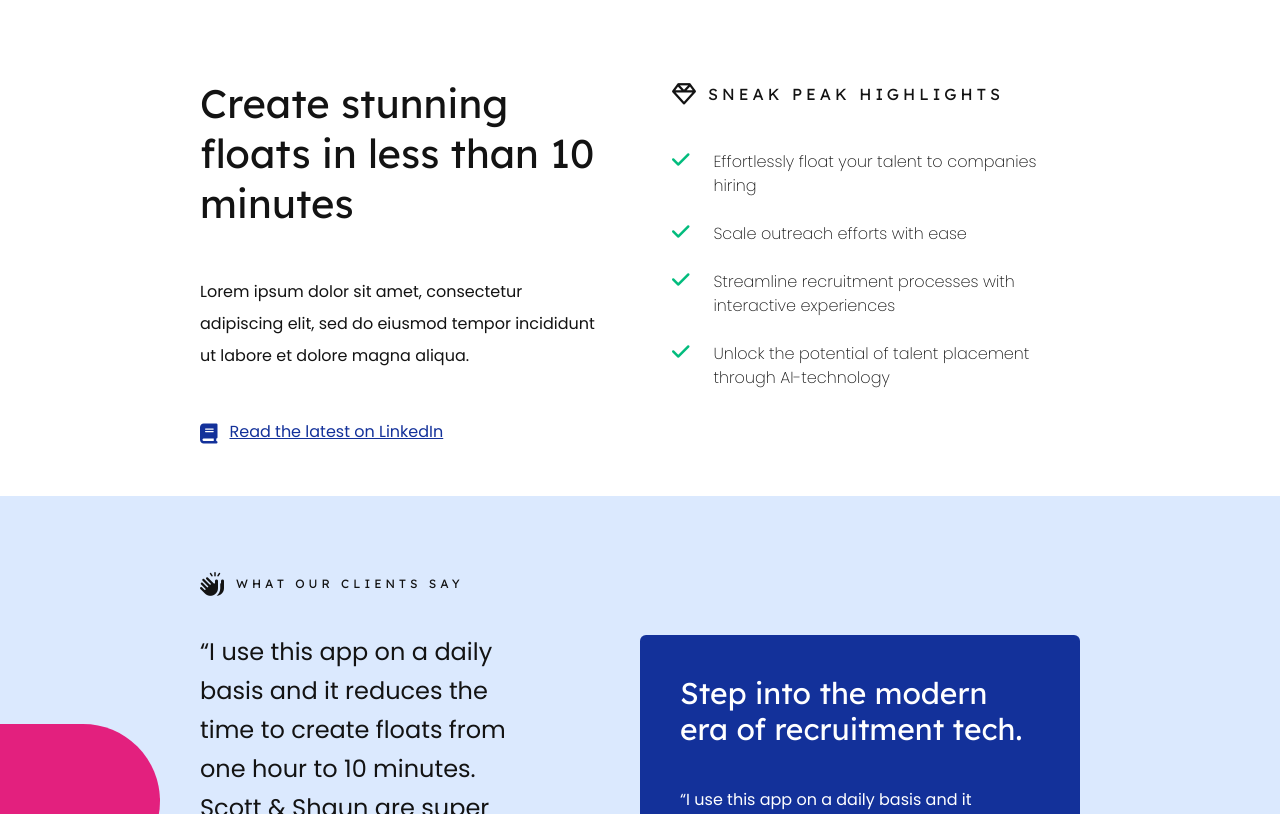
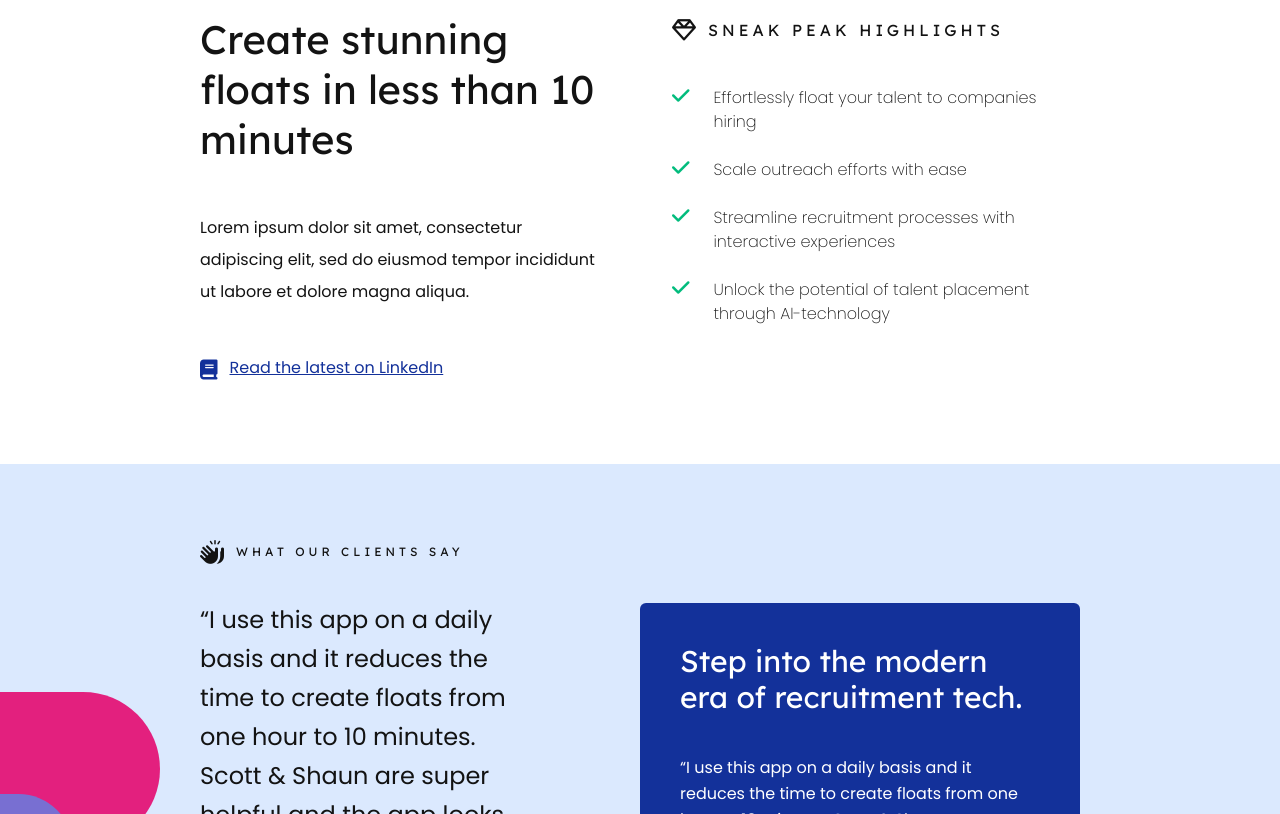
Before and after one commit to scott82anderson/floats, a website: page index.html in a window 1280 px wide. Shown: the part 3013-3827 px from the top of the page. Drawn offline with Linux system fonts and the light colour scheme.

Commit message:
padding fixes

```diff
--- a/index.html
+++ b/index.html
@@ -284,7 +284,7 @@
       </div>
       <div id="feature-list" class="w-full">
         <div
-          class="relative mx-auto max-w-[1440px] w-full flex flex-col gap-y-12 lg:flex-row gap-x-16 pt-16 pb-8 px-9 lg:px-0"
+          class="relative mx-auto max-w-[1440px] w-full flex flex-col gap-y-12 lg:flex-row gap-x-16 pt-0 pb-16 px-9 lg:px-0"
         >
           <div
             class="xl:pl-[200px] lg:pl-[90px] pl-0 pb-4 lg:w-1/2 w-full flex flex-col gap-y-4"
```
